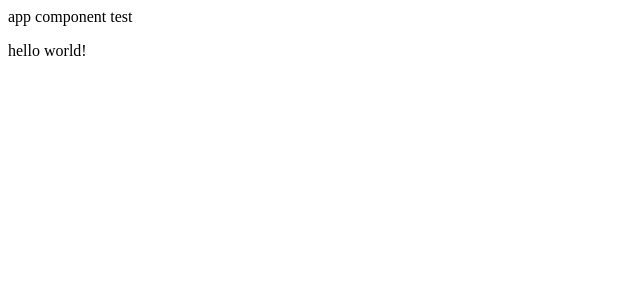
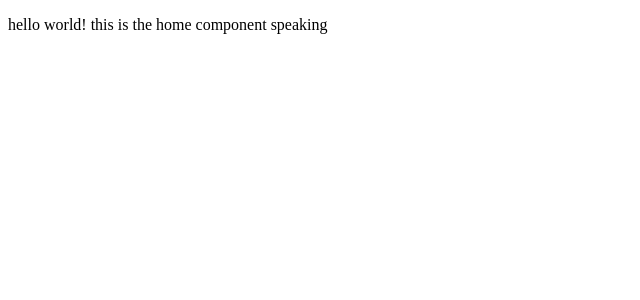
Before and after one commit to portellam/WallStreetBetsApp, an Angular app in the folder FrontEnd/: page / in a window 1280 px wide. Shown: the top 300 px of the page, without its empty margins (0-640 px from the left). Built offline with nearby package versions, Linux system fonts and the light colour scheme.

Commit message:
pushing latest uppdate at 930pm

```diff
--- a/FrontEnd/src/app/app-routing.module.ts
+++ b/FrontEnd/src/app/app-routing.module.ts
@@ -3,10 +3,12 @@ import { CommonModule } from '@angular/common';
 import { RouterModule, Routes } from '@angular/router';
 import { LoginComponent } from './login/login.component';
 import { HomeComponent } from './home/home.component';
+import { FavoriteComponent } from './favorite/favorite.component';
 
 const routes: Routes = [
   { path: 'login', component: LoginComponent },
-  { path: '', component: HomeComponent }
+  { path: '', component: HomeComponent },
+  { path: 'favorite', component: FavoriteComponent}
 ];
 
 @NgModule({
--- a/FrontEnd/src/app/app.component.html
+++ b/FrontEnd/src/app/app.component.html
@@ -1,5 +1 @@
-<header>
-  app component test
-</header>
-
 <router-outlet></router-outlet>
--- a/FrontEnd/src/app/favorite/favorite.component.html
+++ b/FrontEnd/src/app/favorite/favorite.component.html
@@ -1 +1 @@
-<p>favorite works!</p>
+<p>favorite works! hello world!</p>
--- a/FrontEnd/src/app/favorite/favorite.component.ts
+++ b/FrontEnd/src/app/favorite/favorite.component.ts
@@ -1,4 +1,6 @@
 import { Component, OnInit } from '@angular/core';
+import { JoinResults } from '../join-results';
+import { JoinResultsService } from '../join-results.service';
 
 @Component({
   selector: 'app-favorite',
@@ -7,9 +9,19 @@ import { Component, OnInit } from '@angular/core';
 })
 export class FavoriteComponent implements OnInit {
 
-  constructor() { }
+  allJoinResultsForUser: JoinResults[] = [];
+
+  constructor(private JoinResultsService: JoinResultsService) { }
 
   ngOnInit(): void {
   }
 
+  getUserJoinResults() {
+    this.JoinResultsService.getJoinResults(
+      (results: any) => {
+        this.allJoinResultsForUser = results;
+      }
+    );
+  }
+
 }
--- a/FrontEnd/src/app/home/home.component.html
+++ b/FrontEnd/src/app/home/home.component.html
@@ -1 +1 @@
-<p>hello world!</p>
+<p>hello world! this is the home component speaking</p>
--- a/FrontEnd/src/app/join-results.service.ts
+++ b/FrontEnd/src/app/join-results.service.ts
@@ -9,5 +9,11 @@ export class JoinResultsService {
 
   constructor(private http: HttpClient) { }
 
+  getJoinResults(cb: any){
+    this.http.get<JoinResults>('https://localhost:7262/api/WallStreetBets/joinresults?username=coloritoj')
+  }
 
+  // For now, I'm just using my name to see if this is working
+  // VERY IMPORTANT: Once we figure out how to pass in a username, remember to use the `` (these are different from '') for the string
+  // The `` are found on the ~ key (next to 1)
 }
```
